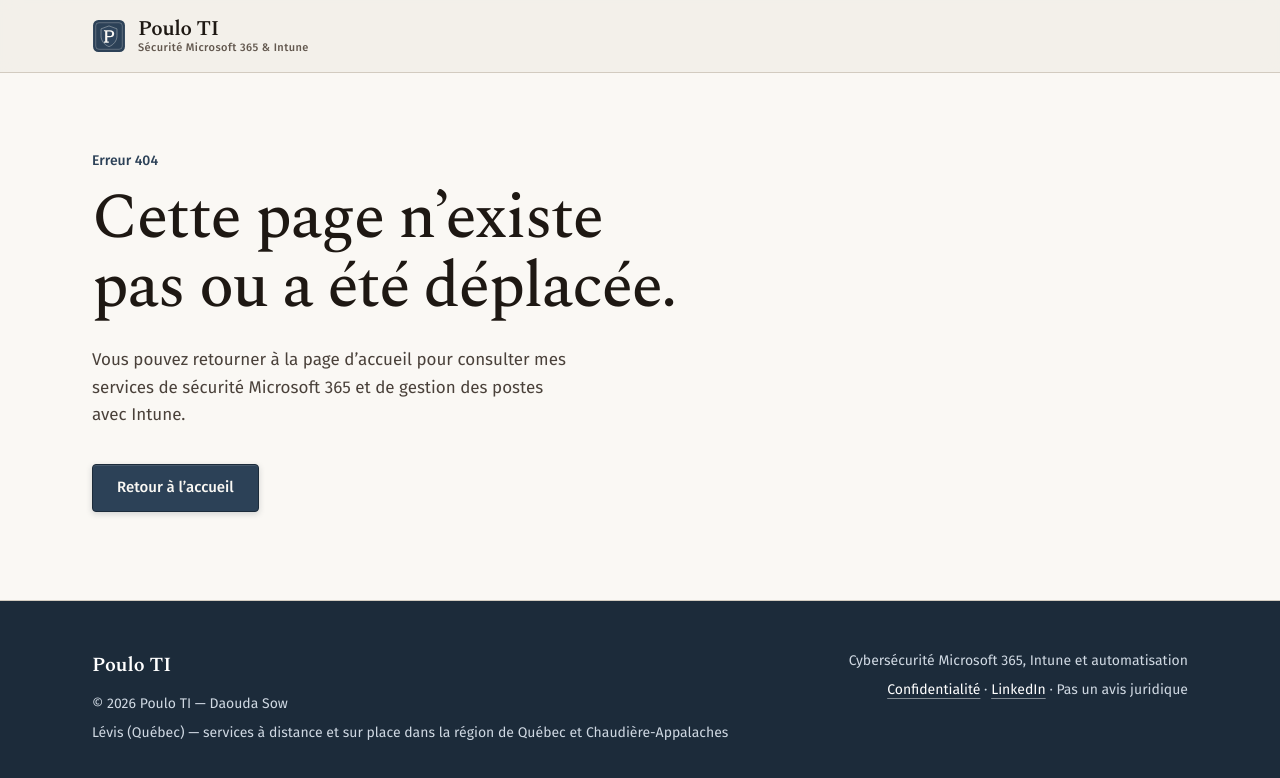
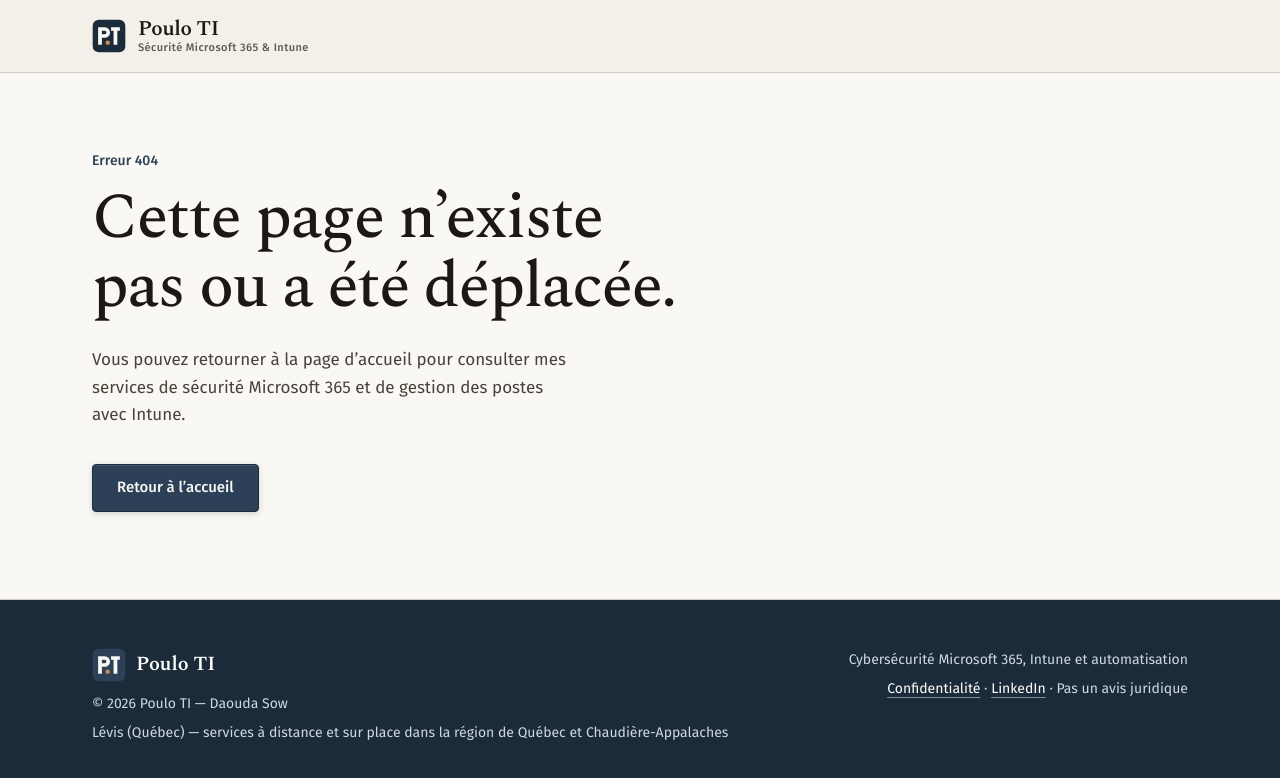
Before and after one commit to Poulo22/pouloti-site, a plain HTML site: page 404.html in a window 1280 px wide. Drawn offline with Linux system fonts and the light colour scheme.

Commit message:
feat(marque): déployer le nouveau logo Monogramme Architectural PT sur tout le site et les icônes

```diff
--- a/404.html
+++ b/404.html
@@ -21,11 +21,11 @@
 <header class="haut" id="entete">
   <div class="conteneur">
     <a class="marque" href="/">
-      <svg class="marque-sceau" viewBox="0 0 64 64" aria-hidden="true">
-        <rect x="2" y="2" width="60" height="60" rx="10" fill="var(--marine)"/>
-        <rect x="7" y="7" width="50" height="50" rx="6" fill="none" stroke="var(--papier)" stroke-width="1.25" stroke-opacity="0.38"/>
-        <path d="M32 13 L47 18.5 V31.5 C47 41.2 40.6 48.8 32 52 C23.4 48.8 17 41.2 17 31.5 V18.5 Z" fill="var(--accent)" fill-opacity="0.45" stroke="var(--papier)" stroke-width="1.2" stroke-opacity="0.55"/>
-        <path d="M23.5 21 H34.2 C38.8 21 41.8 23.5 41.8 27.6 C41.8 31.8 38.6 34.4 33.8 34.4 H28.8 V42.5 H31.6 V44.5 H22.5 V42.5 H24.8 V23 H22.5 V21 Z M28.8 23.3 V32.1 H33.3 C36.3 32.1 37.8 30.5 37.8 27.6 C37.8 24.8 36.3 23.3 33.4 23.3 Z" fill="var(--papier)"/>
+      <svg class="marque-sceau" viewBox="0 0 100 100" aria-hidden="true">
+        <rect x="2" y="2" width="96" height="96" rx="18" fill="var(--ardoise-nuit)"/>
+        <path fill="var(--papier)" fill-rule="evenodd" d="M18 24 H37.5 A15.5 15.5 0 0 1 37.5 55 H29 V76 H18 Z M29 34.5 V44.5 H37.5 A5 5 0 0 0 37.5 34.5 Z"/>
+        <path fill="var(--papier)" d="M56 24 H82 V34.5 H74.5 V76 H63.5 V34.5 H56 Z"/>
+        <circle cx="46.25" cy="69.5" r="6.5" fill="#C68B59"/>
       </svg>
       <span class="marque-texte">
         <span class="marque-nom">Poulo TI</span>
@@ -49,7 +49,15 @@
 <footer>
   <div class="conteneur">
     <div>
-      <div class="pied-marque">Poulo TI</div>
+      <div class="pied-marque">
+        <svg class="marque-sceau" viewBox="0 0 100 100" aria-hidden="true">
+          <rect x="2" y="2" width="96" height="96" rx="18" fill="var(--marine)"/>
+          <path fill="var(--papier)" fill-rule="evenodd" d="M18 24 H37.5 A15.5 15.5 0 0 1 37.5 55 H29 V76 H18 Z M29 34.5 V44.5 H37.5 A5 5 0 0 0 37.5 34.5 Z"/>
+          <path fill="var(--papier)" d="M56 24 H82 V34.5 H74.5 V76 H63.5 V34.5 H56 Z"/>
+          <circle cx="46.25" cy="69.5" r="6.5" fill="#C68B59"/>
+        </svg>
+        <span>Poulo TI</span>
+      </div>
       <p>© 2026 Poulo TI — Daouda Sow</p>
       <p>Lévis (Québec) — services à distance et sur place dans la région de Québec et Chaudière-Appalaches</p>
     </div>
```
Also changed, not shown: confidentialite.html (+14 -6 lines), index.html (+14 -6 lines), apple-touch-icon.png, favicon.ico, favicon.svg, icon-512.png, logo-pouloti.svg, og-image.png.
